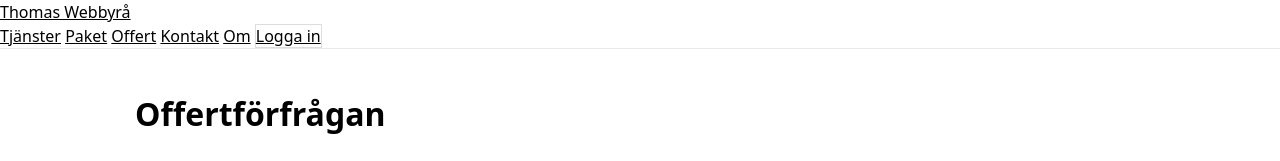
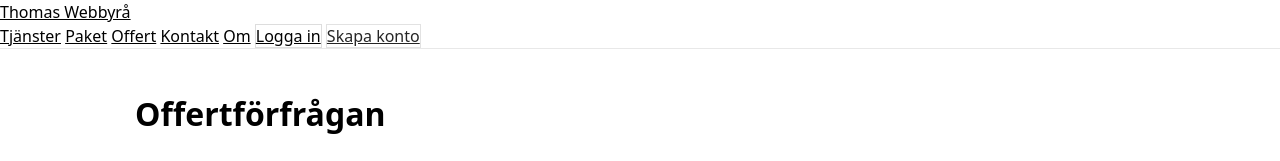
Before and after one commit to creanorcode/thomas_webbyra_public, a Django app: page /crm/offert/ in a window 1280 px wide. Shown: the top 161 px of the page. Run offline with Django 5.2, Linux system fonts and the light colour scheme; parts of the project's set-up code (start-up, migrations or seed data) failed here and were passed over.

Commit message:
Feat: Add signup link to navbar for guests.

```diff
--- a/templates/partials/navbar.html
+++ b/templates/partials/navbar.html
@@ -14,6 +14,7 @@
         <a class="pill pill--muted" href="{% url 'accounts:logout' %}">Logga ut</a>
       {% else %}
         <a class="pill" href="{% url 'accounts:login' %}">Logga in</a>
+        <a class="pill pill--muted" href="{% url 'accounts:signup' %}">Skapa konto</a>
       {% endif %}
     </div>
   </div>
```
